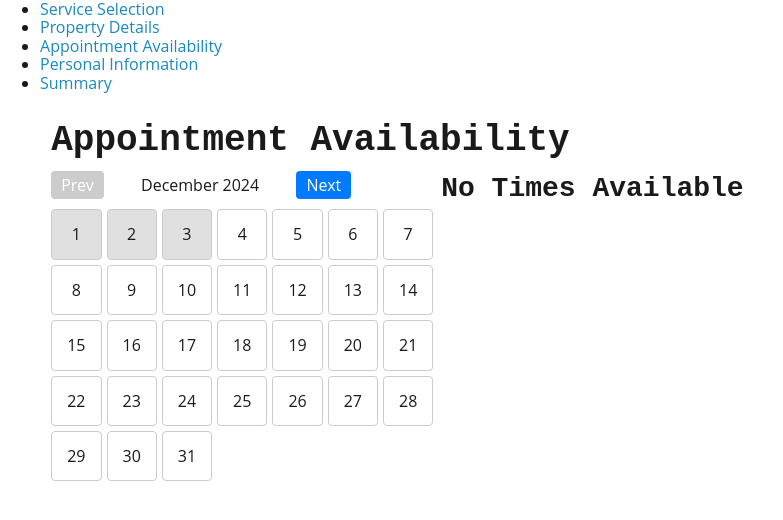
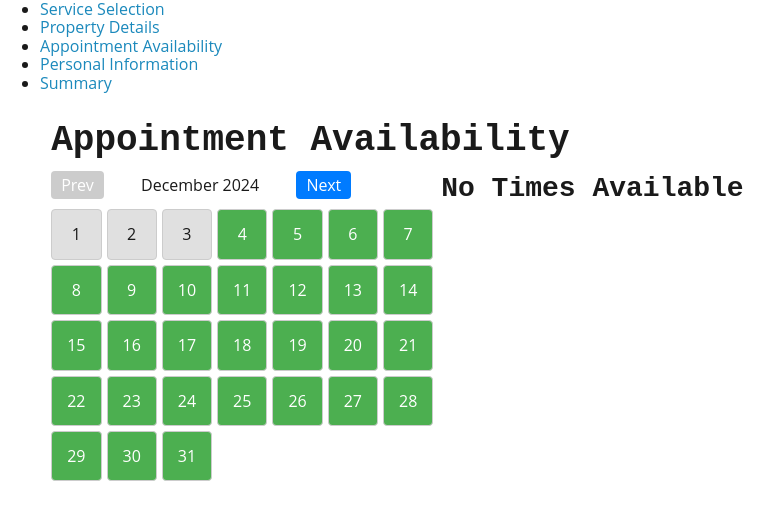
Before and after one commit to stevecalla/Differential_Scheduler, a React (Vite) app in the folder client/: page /appointment in a window 1280 px wide. Shown: the top 520 px of the page, without its empty margins (0-783 px from the left). Built offline with nearby package versions, Linux system fonts and the light colour scheme.

Commit message:
Calendar now uses TimePeriod and takes data from a separate file called timeData

```diff
--- a/client/src/components/AvailableTimes.tsx
+++ b/client/src/components/AvailableTimes.tsx
@@ -1,18 +1,18 @@
 import React, { useState } from "react";
-import { TimeRange } from "./calendar";
+import {DaysWithRanges} from "./calendar";
+
 
 interface AvailableTimesProps {
   activeView: "Inspector" | "Client";
-  times: TimeRange[];
+  inspectorTimes : DaysWithRanges,
+  clientTimes : DaysWithRanges,
   selectedDate: Date | null;
-  onTimeClick: (time: TimeRange) => void;
 }
 
 const AvailableTimes: React.FC<AvailableTimesProps> = ({
   inspectorTimes,
   clientTimes,
   selectedDate,
-  onTimeClick,
 }) => {
   const [activeView, setActiveView] = useState<"Inspector" | "Client">(
     "Inspector"
@@ -29,12 +29,14 @@ const AvailableTimes: React.FC<AvailableTimesProps> = ({
   // Determine the currently active times
   const times =
     activeView === "Inspector"
-      ? inspectorTimes[selectedDate.toISOString().split("T")[0]] || []
-      : clientTimes[selectedDate.toISOString().split("T")[0]] || [];
+      ? inspectorTimes || []
+      : clientTimes || [];
 
   // Determine the number of columns dynamically
   const columnCount = 5
-    //times.length > 21 ? 4 : times.length > 14 ? 3 : times.length > 7 ? 2 : 1;
+    //times.length > 21 ? 4 : times.length > 14 ? 3 : times.length > 7 ? 2 : 1
+    // ! This print needs to be buttons
+    const print = JSON.stringify(times.daysMap.get(selectedDate.toISOString()))
 
   return (
     <div className="available-times">
@@ -57,6 +59,7 @@ const AvailableTimes: React.FC<AvailableTimesProps> = ({
       {/* Display Times */}
       <h3>
         {activeView} Times for {selectedDate.toLocaleDateString()}
+        {print}
       </h3>
       <div
         className={`available-times-grid ${
@@ -64,11 +67,11 @@ const AvailableTimes: React.FC<AvailableTimesProps> = ({
         }`}
         style={{ gridTemplateColumns: `repeat(${columnCount}, 1fr)` }}
       >
-        {times.map((time, index) => (
+        {/* {times.map((time, index) => (
           <button key={index} onClick={() => onTimeClick(time)}>
-            {time}
+            {time.daysMap}
           </button>
-        ))}
+        ))} */}
       </div>
     </div>
   );
--- a/client/src/components/calendar.tsx
+++ b/client/src/components/calendar.tsx
@@ -1,17 +1,16 @@
 import React, { useState } from "react";
 import "./Calendar.css";
 import AvailableTimes from "./AvailableTimes";
-import {inspectorTimes, clientTimes} from "../data/timeData"
-export interface TimeRange {
-  start: string;
-  end: string;
-  date: string;
-}
-interface CalendarProps {
-  inspectorTimes: TimeRange;
-  clientTimes: TimeRange;
+//import {inspectorTimes, clientTimes} from "../data/timeData"
+import {TimePeriod} from "../../../server/src/utils/timeslots"
+export interface DaysWithRanges {
+  daysMap : Map<string, TimePeriod[]>
 }
 
+interface CalendarProps {
+  inspectorTimes: DaysWithRanges;
+  clientTimes: DaysWithRanges;
+}
 const Calendar: React.FC<CalendarProps> = ({inspectorTimes, clientTimes })  => {
   const [currentDate, setCurrentDate] = useState(new Date());
   const [selectedDate, setSelectedDate] = useState<Date | null>(null);
@@ -27,10 +26,6 @@ const Calendar: React.FC<CalendarProps> = ({inspectorTimes, clientTimes })  => {
   const handleSelectDay = (day: number) => {
     const selected = new Date(currentDate.getFullYear(), currentDate.getMonth(), day);
     setSelectedDate(selected);
-  };
-
-  const handleTimeClick = (time: string) => {
-    alert(`You selected: ${time}`);
   };
 
   const renderCalendarDays = () => {
@@ -52,9 +47,16 @@ const Calendar: React.FC<CalendarProps> = ({inspectorTimes, clientTimes })  => {
     // Days of the current month
     for (let day = 1; day <= daysInMonth; day++) {
       const cellDate = new Date(year, month, day);
-      const formattedDate = cellDate.toISOString().split("T")[0];
       const isPastDay = cellDate < today && (!isSameMonth || day < today.getDate());
-      const hasAvailableTime = !!inspectorTimes.date;
+
+      let hasAvailableTime : boolean;
+      let valid = inspectorTimes.daysMap.get(cellDate.toISOString())
+      if(valid?.length && !isPastDay){
+        hasAvailableTime = valid.length > 0
+      }else{
+        hasAvailableTime = false
+      }
+
       const isSelected = selectedDate?.toDateString() === cellDate.toDateString();
 
       calendarDays.push(
@@ -82,8 +84,8 @@ const Calendar: React.FC<CalendarProps> = ({inspectorTimes, clientTimes })  => {
     currentDate.getFullYear() === new Date().getFullYear() &&
     currentDate.getMonth() === new Date().getMonth();
 
-  const selectedDateFormatted = selectedDate?.toISOString().split("T")[0];
-  const selectedTimes = selectedDateFormatted ? timeData[selectedDateFormatted] : null;
+  //const selectedDateFormatted = selectedDate?.toISOString().split("T")[0];
+  //const selectedTimes = selectedDateFormatted ? timeData[selectedDateFormatted] : null;
 
   return (
     <div className="calendar-container">
@@ -100,10 +102,10 @@ const Calendar: React.FC<CalendarProps> = ({inspectorTimes, clientTimes })  => {
         </div>
       </div>
       <AvailableTimes
+          activeView={"Inspector"}
           inspectorTimes={inspectorTimes}
           clientTimes={clientTimes}
           selectedDate={selectedDate}
-          onTimeClick={(time) => console.log("Selected time:", time)}
         />
     </div>
 
--- a/client/src/data/timeData.ts
+++ b/client/src/data/timeData.ts
@@ -1,30 +1,63 @@
-import {TimeRange} from "../components/calendar"
-export const inspectorTimes: TimeRange = {
-  "2024-12-03": ["7:45 AM", "10:00 AM", "1:15 PM", "3:30 PM", "5:45 PM", "8:00 PM"],
-  "2024-12-04": ["9:00 AM", "12:30 PM", "4:00 PM"],
-  "2024-12-05": ["8:15 AM", "11:00 AM", "1:45 PM", "4:30 PM", "6:15 PM"],
-  "2024-12-06": ["7:30 AM", "10:15 AM", "12:00 PM", "2:45 PM", "5:30 PM", "7:15 PM"],
-  "2024-12-09": ["8:00 AM", "9:30 AM", "12:00 PM", "3:00 PM", "6:00 PM", "8:30 PM"],
-  "2024-12-10": ["7:15 AM", "9:00 AM", "11:45 AM", "2:30 PM", "4:15 PM"],
-  "2024-12-11": ["8:30 AM", "10:00 AM", "1:30 PM", "4:00 PM", "6:30 PM", "9:00 PM"],
-  "2024-12-12": ["9:15 AM", "11:00 AM", "1:45 PM", "3:30 PM", "5:15 PM"],
-  "2024-12-13": ["7:45 AM", "10:30 AM", "12:15 PM", "2:00 PM", "4:45 PM", "6:30 PM", "9:15 PM"],
-  "2024-12-14": ["8:00 AM", "9:45 AM", "11:30 AM", "1:15 PM", "3:00 PM"],
-  "2024-12-15": ["7:30 AM", "10:00 AM", "12:45 PM", "3:30 PM", "5:15 PM", "7:00 PM", "8:45 PM"],
-  "2024-12-16": ["8:15 AM", "10:45 AM", "12:30 PM", "2:15 PM", "5:00 PM"],
-  "2024-12-17": ["7:00 AM", "8:45 AM", "10:30 AM", "12:15 PM", "3:00 PM", "4:45 PM", "6:30 PM", "8:15 PM"],
-  "2024-12-18": ["7:30 AM", "9:15 AM", "11:00 AM", "12:45 PM", "2:30 PM", "4:15 PM"],
-  "2024-12-19": ["8:00 AM", "9:45 AM", "11:30 AM", "1:15 PM", "3:00 PM", "4:45 PM", "6:30 PM"],
-  "2024-12-20": ["7:45 AM", "9:30 AM", "11:15 AM", "1:00 PM", "2:45 PM", "4:30 PM", "6:15 PM", "8:00 PM"],
-  "2024-12-23": ["8:30 AM", "10:15 AM", "12:00 PM", "1:45 PM", "3:30 PM"],
-  "2024-12-24": ["7:15 AM", "8:45 AM", "10:30 AM", "12:15 PM", "2:00 PM", "3:45 PM", "5:30 PM"],
-  "2024-12-25": ["8:00 AM", "9:30 AM", "11:00 AM", "12:30 PM", "2:00 PM", "3:30 PM", "5:00 PM"],
-  "2024-12-26": ["7:00 AM", "8:30 AM", "10:00 AM", "11:30 AM", "1:00 PM", "2:30 PM", "4:00 PM", "5:30 PM"],
-  "2024-12-27": ["7:45 AM", "9:15 AM", "10:45 AM", "12:15 PM", "1:45 PM", "3:15 PM", "4:45 PM", "6:15 PM", "7:45 PM","12:00 PM","7:45 PM","7:45 PM","7:45 PM","7:45 PM","7:45 PM","7:45 PM","7:45 PM","7:45 PM","7:45 PM","7:45 PM","7:45 PM","7:45 PM","7:45 PM","7:45 PM","7:45 PM","7:45 PM","7:45 PM","7:45 PM","7:45 PM","7:45 PM","7:45 PM","7:45 PM","7:45 PM","7:45 PM","7:45 PM","7:45 PM","7:45 PM","7:45 PM","7:45 PM","7:45 PM","7:45 PM","7:45 PM","7:45 PM","7:45 PM","7:45 PM","7:45 PM","7:45 PM"]
+import { TimePeriod} from "../../../server/src/utils/timeslots";
+import {DaysWithRanges} from "../components/calendar"
+export const getRandomData = () => {
+    const days_keys : Date[] = []
+    for(let x = 1; x<=31;x++){
+      days_keys.push(new Date(2024, 11, x))
+    }
+  const values: [TimePeriod[]] = [[]];
+
+  for (let i = 0; i < 31; i++) {
+    const periods: TimePeriod[] = [];
+    const length = Math.floor(Math.random() * 16); // Random length between 0 and 15
+
+    let currentHours = 0; // Start from midnight
+    let currentMinutes = 0;
+
+    for (let j = 0; j < length; j++) {
+      const durationHours = Math.floor(Math.random() * 6); // Duration 0–5 hours
+      const durationMinutes = Math.floor(Math.random() * 60); // Duration 0–59 minutes
+
+      // Calculate the start time
+      const start = { hours: currentHours, minutes: currentMinutes };
+
+      // Calculate the end time
+      let endMinutes = currentMinutes + durationMinutes;
+      let endHours = currentHours + durationHours;
+
+      if (endMinutes >= 60) {
+        endMinutes -= 60;
+        endHours += 1;
+      }
+
+      if (endHours >= 24) break; // Stop if the end time goes beyond 24 hours
+
+      const end = { hours: endHours, minutes: endMinutes };
+
+      // Add the time period
+      periods.push({ start, end });
+
+      // Update current time for the next period
+      currentHours = endHours;
+      currentMinutes = endMinutes;
+    }
+
+    values.push(periods);
+
+  }
+
+  const scheduleMap: Map<string, TimePeriod[]> = new Map();
+  days_keys.forEach((key, index) => {
+    scheduleMap.set(key.toISOString(), values[index]);
+  });
+  return scheduleMap
+}
+
+
+export const inspectorTimes: DaysWithRanges = {
+  daysMap : getRandomData()
 };
 
-export const clientTimes: TimeRange = {
-  "2024-12-03": ["9:00 AM", "12:00 PM", "3:00 PM", "5:00 PM"],
-  "2024-12-04": ["8:30 AM", "10:15 AM", "1:45 PM", "4:30 PM"],
-  // Add more dates and times
+export const clientTimes: DaysWithRanges = {
+  daysMap : getRandomData()
 };
--- a/client/src/pages/appointmentAvailability.tsx
+++ b/client/src/pages/appointmentAvailability.tsx
@@ -1,5 +1,9 @@
 import Calendar from "../components/calendar.js";
 import {inspectorTimes, clientTimes} from "../data/timeData.js"
+// import {getRandomData} from "../data/timeData.js"
+
+// const inspectorTimes = {daysMap : getRandomData()}
+// const clientTimes = {daysMap : getRandomData()}
 const AppointmentAvailability = () => {
     return (
 
```
Also changed, not shown: 1 other file (tests, documents, lock files or other folders).
